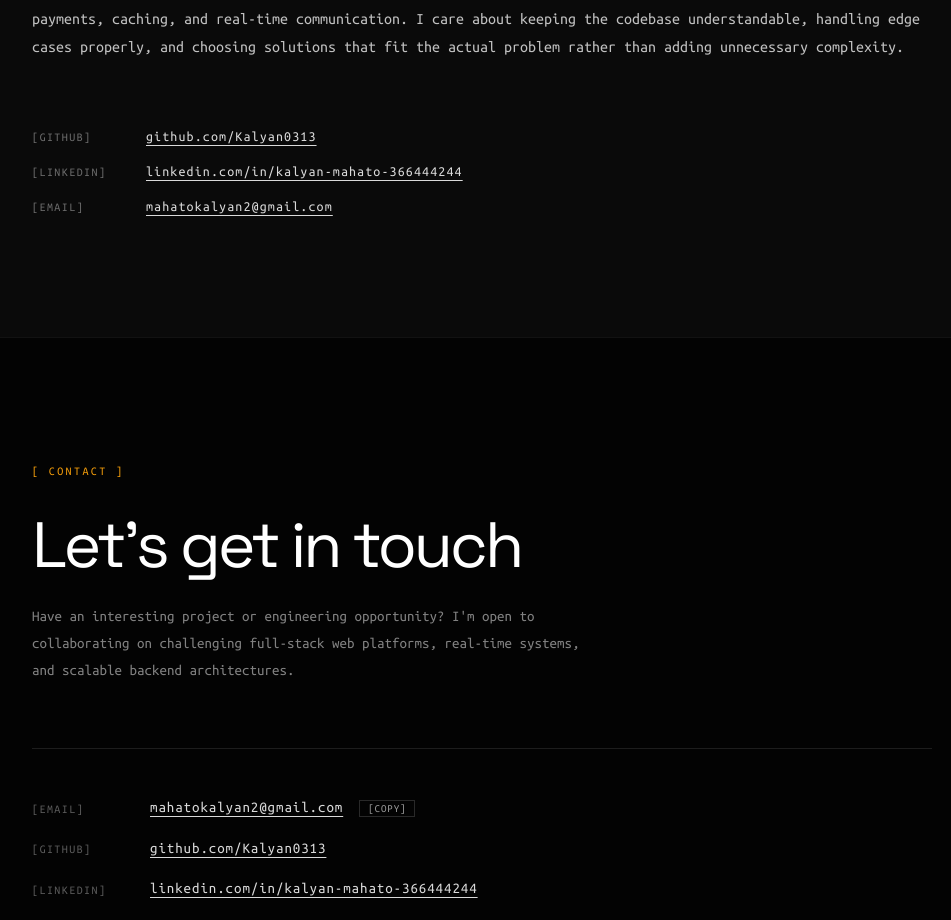
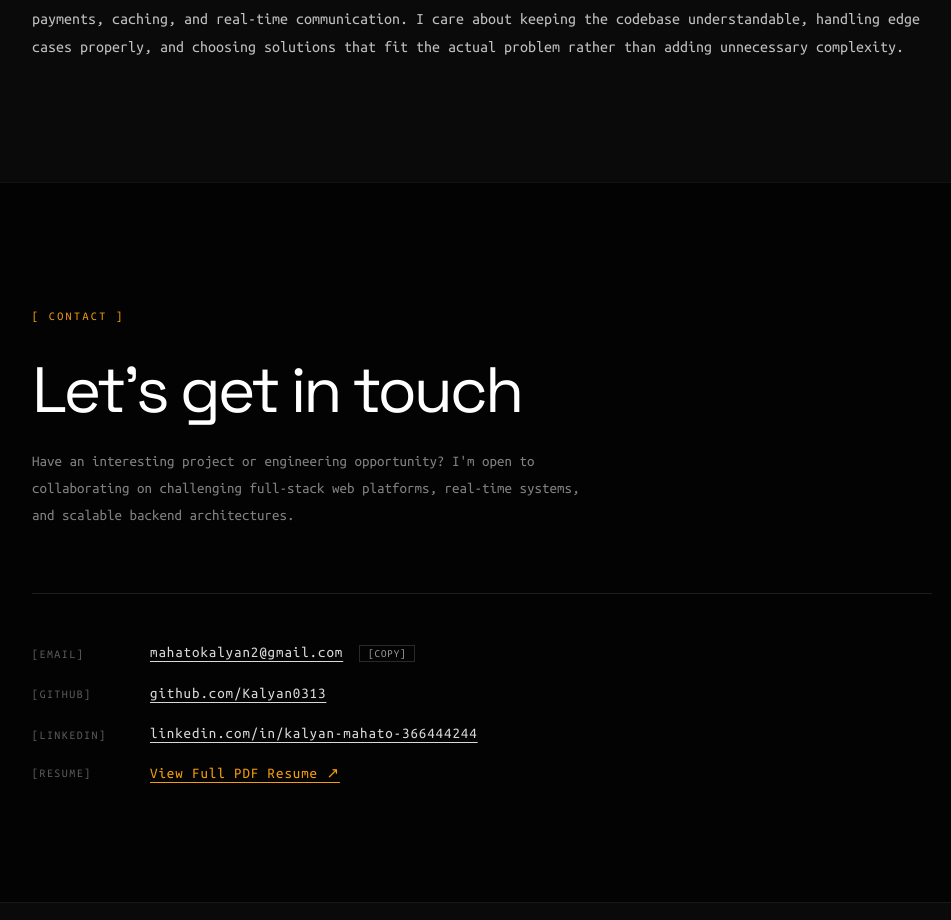
Before and after one commit to Kalyan0313/my-portfolio, a React (Vite) app: page / in a window 1280 px wide. Shown: the part 5361-6281 px from the top of the page, without its empty margins (158-1109 px from the left). Built offline with nearby package versions, Linux system fonts and the light colour scheme.

Commit message:
style: remove duplicate social links from About section

```diff
--- a/src/components/sections/About.tsx
+++ b/src/components/sections/About.tsx
@@ -35,130 +35,6 @@ export const About: React.FC = () => {
           ))}
         </div>
 
-        {/* Links List */}
-        <div style={{ marginTop: '64px', display: 'flex', flexDirection: 'column', gap: '14px' }}>
-          <div style={{ display: 'flex', gap: '24px', alignItems: 'center' }}>
-            <span
-              style={{
-                fontFamily: 'var(--font-mono)',
-                fontSize: '12px',
-                letterSpacing: '0.12em',
-                color: 'rgba(255,255,255,0.40)',
-                textTransform: 'uppercase',
-                minWidth: '90px'
-              }}
-            >
-              [GITHUB]
-            </span>
-            <a
-              href={profileData.github}
-              target="_blank"
-              rel="noopener noreferrer"
-              style={{
-                fontFamily: 'var(--font-mono)',
-                fontSize: '14px',
-                letterSpacing: '0.08em',
-                color: 'rgba(255,255,255,0.85)',
-                textDecoration: 'underline',
-                textUnderlineOffset: '4px',
-                transition: 'color 0.2s'
-              }}
-            >
-              github.com/Kalyan0313
-            </a>
-          </div>
-
-          <div style={{ display: 'flex', gap: '24px', alignItems: 'center' }}>
-            <span
-              style={{
-                fontFamily: 'var(--font-mono)',
-                fontSize: '12px',
-                letterSpacing: '0.12em',
-                color: 'rgba(255,255,255,0.40)',
-                textTransform: 'uppercase',
-                minWidth: '90px'
-              }}
-            >
-              [LINKEDIN]
-            </span>
-            <a
-              href={profileData.linkedin}
-              target="_blank"
-              rel="noopener noreferrer"
-              style={{
-                fontFamily: 'var(--font-mono)',
-                fontSize: '14px',
-                letterSpacing: '0.08em',
-                color: 'rgba(255,255,255,0.85)',
-                textDecoration: 'underline',
-                textUnderlineOffset: '4px',
-                transition: 'color 0.2s'
-              }}
-            >
-              linkedin.com/in/kalyan-mahato-366444244
-            </a>
-          </div>
-
-          <div style={{ display: 'flex', gap: '24px', alignItems: 'center' }}>
-            <span
-              style={{
-                fontFamily: 'var(--font-mono)',
-                fontSize: '12px',
-                letterSpacing: '0.12em',
-                color: 'rgba(255,255,255,0.40)',
-                textTransform: 'uppercase',
-                minWidth: '90px'
-              }}
-            >
-              [EMAIL]
-            </span>
-            <a
-              href={`mailto:${profileData.email}`}
-              style={{
-                fontFamily: 'var(--font-mono)',
-                fontSize: '14px',
-                letterSpacing: '0.08em',
-                color: 'rgba(255,255,255,0.85)',
-                textDecoration: 'underline',
-                textUnderlineOffset: '4px',
-                transition: 'color 0.2s'
-              }}
-            >
-              {profileData.email}
-            </a>
-          </div>
-
-          {profileData.phone && (
-            <div style={{ display: 'flex', gap: '24px', alignItems: 'center' }}>
-              <span
-                style={{
-                  fontFamily: 'var(--font-mono)',
-                  fontSize: '12px',
-                  letterSpacing: '0.12em',
-                  color: 'rgba(255,255,255,0.40)',
-                  textTransform: 'uppercase',
-                  minWidth: '90px'
-                }}
-              >
-                [PHONE]
-              </span>
-              <a
-                href={`tel:${profileData.phone.replace(/\s+/g, '')}`}
-                style={{
-                  fontFamily: 'var(--font-mono)',
-                  fontSize: '14px',
-                  letterSpacing: '0.08em',
-                  color: 'rgba(255,255,255,0.85)',
-                  textDecoration: 'underline',
-                  textUnderlineOffset: '4px',
-                  transition: 'color 0.2s'
-                }}
-              >
-                {profileData.phone}
-              </a>
-            </div>
-          )}
-        </div>
       </div>
     </section>
   );
```
